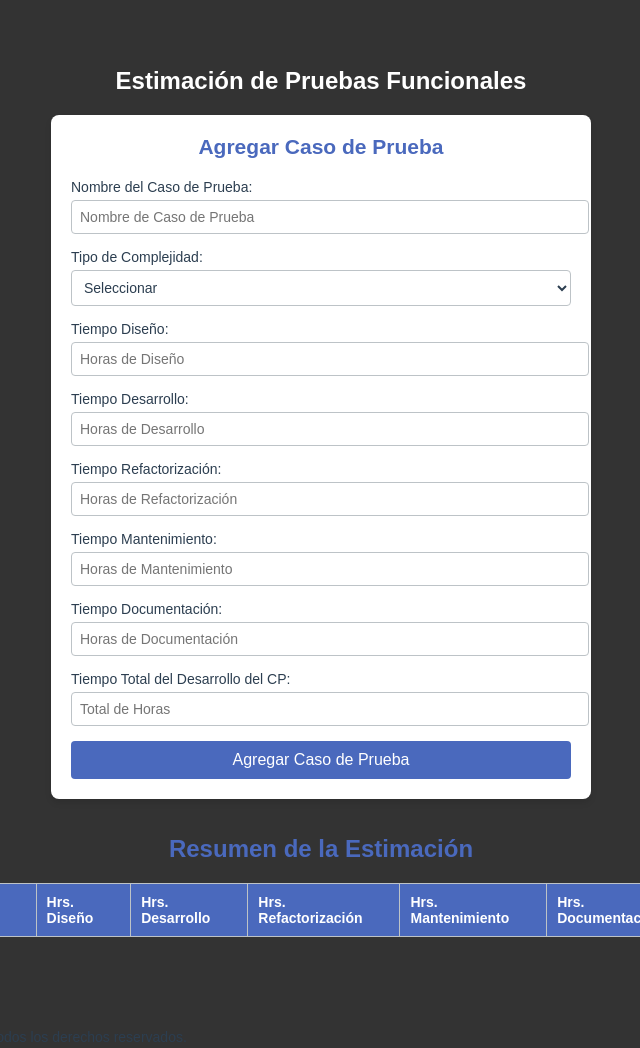
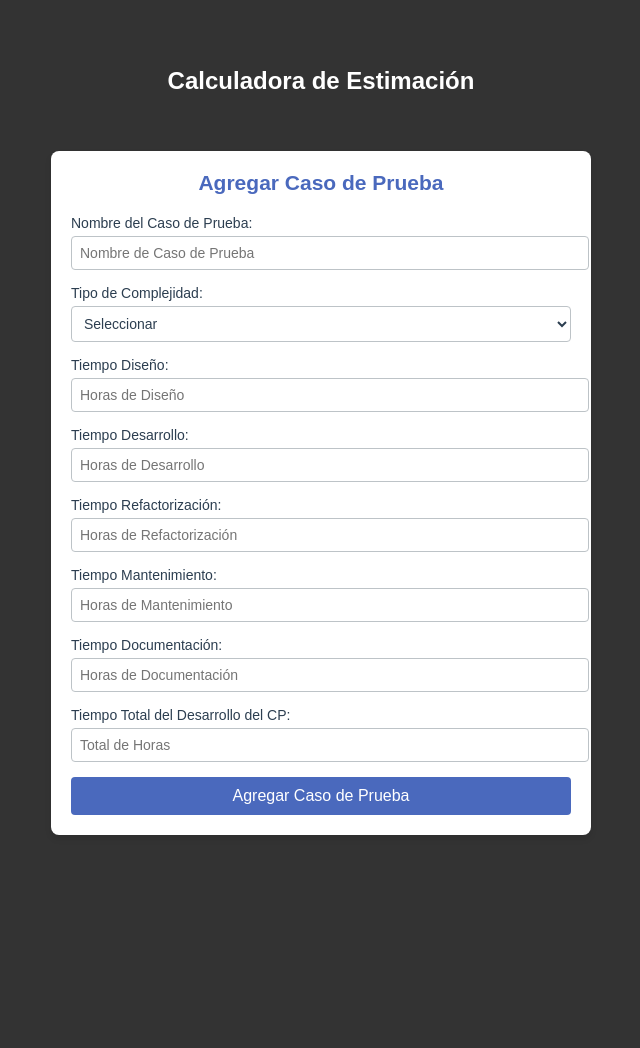
Before and after one commit to aariverar/ariverar.github.io, a plain HTML site: page calculadora/index.html in a window 1280 px wide. Shown: the top 1048 px of the page, without its empty margins (319-959 px from the left). Drawn offline with nearby package versions, Linux system fonts and the light colour scheme.

Commit message:
Cambios3

```diff
--- a/calculadora/index.html
+++ b/calculadora/index.html
@@ -12,11 +12,12 @@
     <body>
         <header class="main-header">
           <nav>
-            <h1>Estimación de Pruebas Funcionales</h1>
+            <h1>Calculadora de Estimación</h1>
           </nav>
 </head>
 <body>
-
+    <br>
+    <br>
     <!-- Formulario de casos de prueba -->
  <form id="test-case-form">
     <h2>Agregar Caso de Prueba</h2>
@@ -54,6 +55,16 @@
 
     <button type="submit">Agregar Caso de Prueba</button>
 </form>
+<br>
+<br>
+<br>
+<br>
+<br>
+<br>
+<br>
+<br>
+<br>
+<br>
 <br>
 <br>
 <div id="pdf-content">
```
